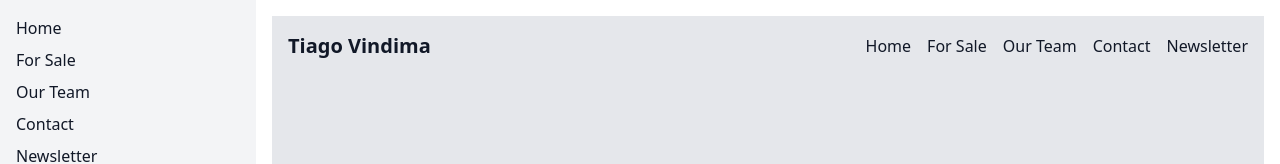
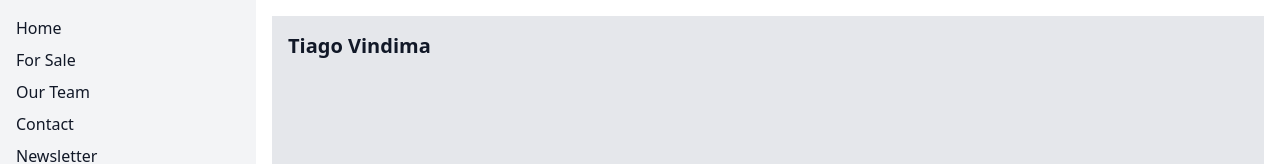
Before and after one commit to tvindima/tiagovindima.com-selection, a Next.js app: page / in a window 1280 px wide. Shown: the top 164 px of the page. Built offline with nearby package versions, Linux system fonts and the light colour scheme.

Commit message:
Update hero images to local files

```diff
--- a/app/page.tsx
+++ b/app/page.tsx
@@ -1,12 +1,7 @@
-'use client'
-
+'use client';
 import { useState, useEffect } from 'react';
 
-const images = [
-  'https://images.pexels.com/photos/106399/pexels-photo-106399.jpeg?auto=compress&cs=tinysrgb&w=1200',
-  'https://images.pexels.com/photos/164338/pexels-photo-164338.jpeg?auto=compress&cs=tinysrgb&w=1200',
-  'https://images.pexels.com/photos/259962/pexels-photo-259962.jpeg?auto=compress&cs=tinysrgb&w=1200'
-];
+const images = ['/hero-1.jpg', '/hero-2.jpg', '/hero-3.jpg'];
 
 const colors = ['#f5f5f5', '#e5e7eb', '#d1d5db'];
 
@@ -15,24 +10,17 @@ export default function Page() {
 
   useEffect(() => {
     const interval = setInterval(() => {
-      setIndex((prev) => (prev + 1) % images.length);
+      setIndex(prev => (prev + 1) % images.length);
     }, 5000);
     return () => clearInterval(interval);
   }, []);
 
+  const currentColor = colors[index % colors.length];
+
   return (
-    <div className="min-h-screen flex flex-col items-center justify-between" style={{ backgroundColor: colors[index] }}>
+    <div className="min-h-screen flex flex-col items-center justify-between" style={{ backgroundColor: currentColor }}>
       <header className="w-full flex justify-between items-center p-4">
         <div className="text-xl font-bold">Tiago Vindima</div>
-        <nav className="hidden md:block">
-          <ul className="flex space-x-4">
-            <li><a href="/" className="hover:underline">Home</a></li>
-            <li><a href="/for-sale" className="hover:underline">For Sale</a></li>
-            <li><a href="/our-team" className="hover:underline">Our Team</a></li>
-            <li><a href="/contact" className="hover:underline">Contact</a></li>
-            <li><a href="/newsletter" className="hover:underline">Newsletter</a></li>
-          </ul>
-        </nav>
       </header>
       <main className="flex flex-col items-center mt-16">
         <div className="w-80 h-80 relative">
```
